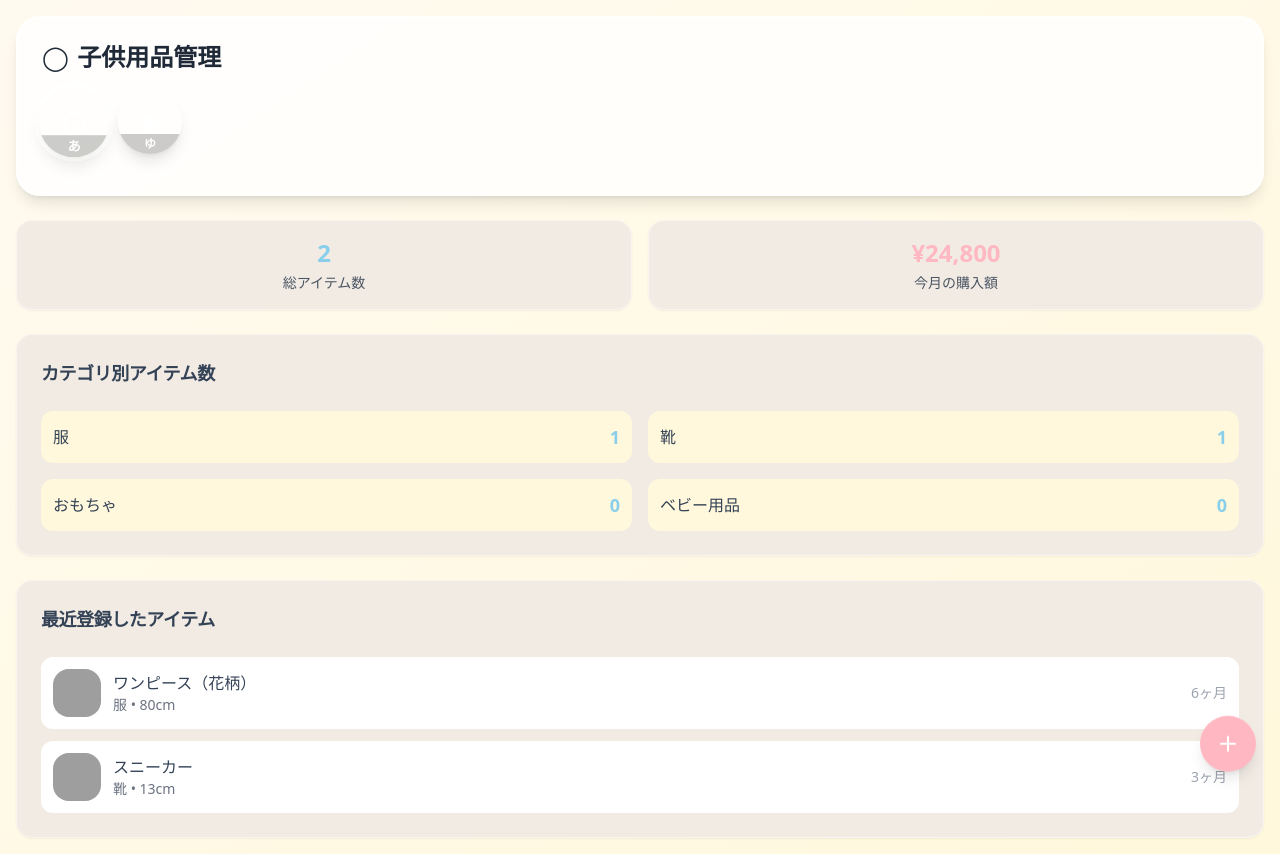
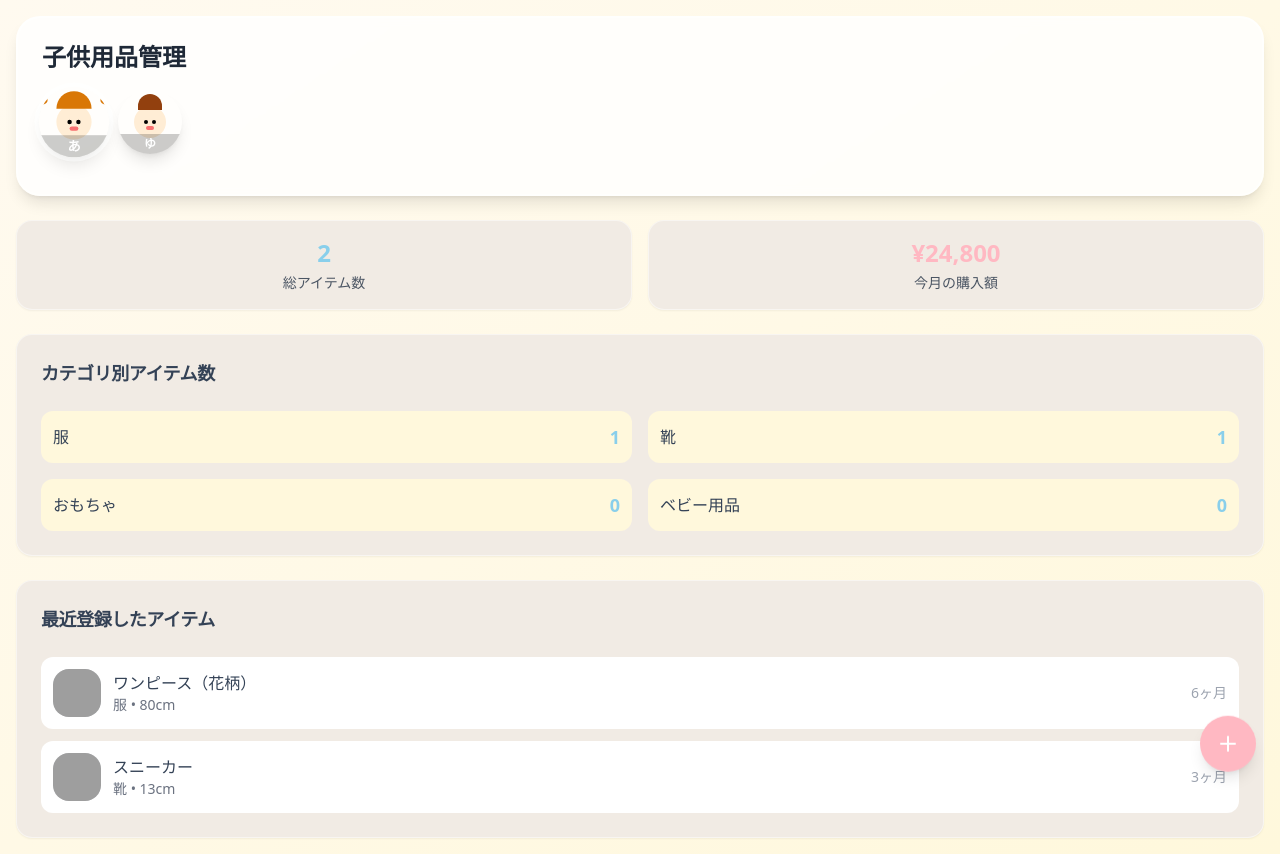
Before and after one commit to flumany/child-item-management, a React (Vite) app: page / in a window 1280 px wide. Built offline with nearby package versions, Linux system fonts and the light colour scheme; grey boxes are pictures that could not be loaded.

Commit message:
Refactor: Update child icon design
Update the child icon to match the provided design. Remove the title emoji.

```diff
--- a/src/components/ChildIcon.tsx
+++ b/src/components/ChildIcon.tsx
@@ -26,18 +26,42 @@ const ChildIcon: React.FC<ChildIconProps> = ({
 
   const colorClass = `bg-child-${childId}`;
 
-  // 性別に応じたミニマルなイラスト
+  // 性別に応じたかわいい子どもキャラクター
   const getChildIllustration = () => {
     if (gender === 'boy') {
       return (
-        <div className="text-white text-xl">
-          ◉
+        <div className="relative w-full h-full flex items-center justify-center">
+          {/* 顔 */}
+          <div className="absolute w-8 h-8 bg-orange-100 rounded-full flex items-center justify-center">
+            {/* 目 */}
+            <div className="flex space-x-1">
+              <div className="w-1 h-1 bg-black rounded-full"></div>
+              <div className="w-1 h-1 bg-black rounded-full"></div>
+            </div>
+            {/* 口 */}
+            <div className="absolute bottom-2 w-2 h-1 bg-red-400 rounded-full"></div>
+          </div>
+          {/* 髪 */}
+          <div className="absolute top-1 w-6 h-4 bg-amber-800 rounded-t-full"></div>
         </div>
       );
     } else {
       return (
-        <div className="text-white text-xl">
-          ◯
+        <div className="relative w-full h-full flex items-center justify-center">
+          {/* 顔 */}
+          <div className="absolute w-8 h-8 bg-orange-100 rounded-full flex items-center justify-center">
+            {/* 目 */}
+            <div className="flex space-x-1">
+              <div className="w-1 h-1 bg-black rounded-full"></div>
+              <div className="w-1 h-1 bg-black rounded-full"></div>
+            </div>
+            {/* 口 */}
+            <div className="absolute bottom-2 w-2 h-1 bg-red-400 rounded-full"></div>
+          </div>
+          {/* 髪（女の子用のツインテール風） */}
+          <div className="absolute top-1 w-8 h-4 bg-amber-600 rounded-t-full"></div>
+          <div className="absolute top-2 left-0 w-2 h-2 bg-amber-600 rounded-full"></div>
+          <div className="absolute top-2 right-0 w-2 h-2 bg-amber-600 rounded-full"></div>
         </div>
       );
     }
--- a/src/components/Dashboard.tsx
+++ b/src/components/Dashboard.tsx
@@ -78,7 +78,7 @@ const Dashboard = () => {
       {/* ヘッダー */}
       <div className="child-card p-6">
         <h1 className="text-2xl font-bold text-gray-800 mb-4 handwritten-text">
-          ◯ 子供用品管理
+          子供用品管理
         </h1>
 
         {/* 子供選択タブ */}
```
